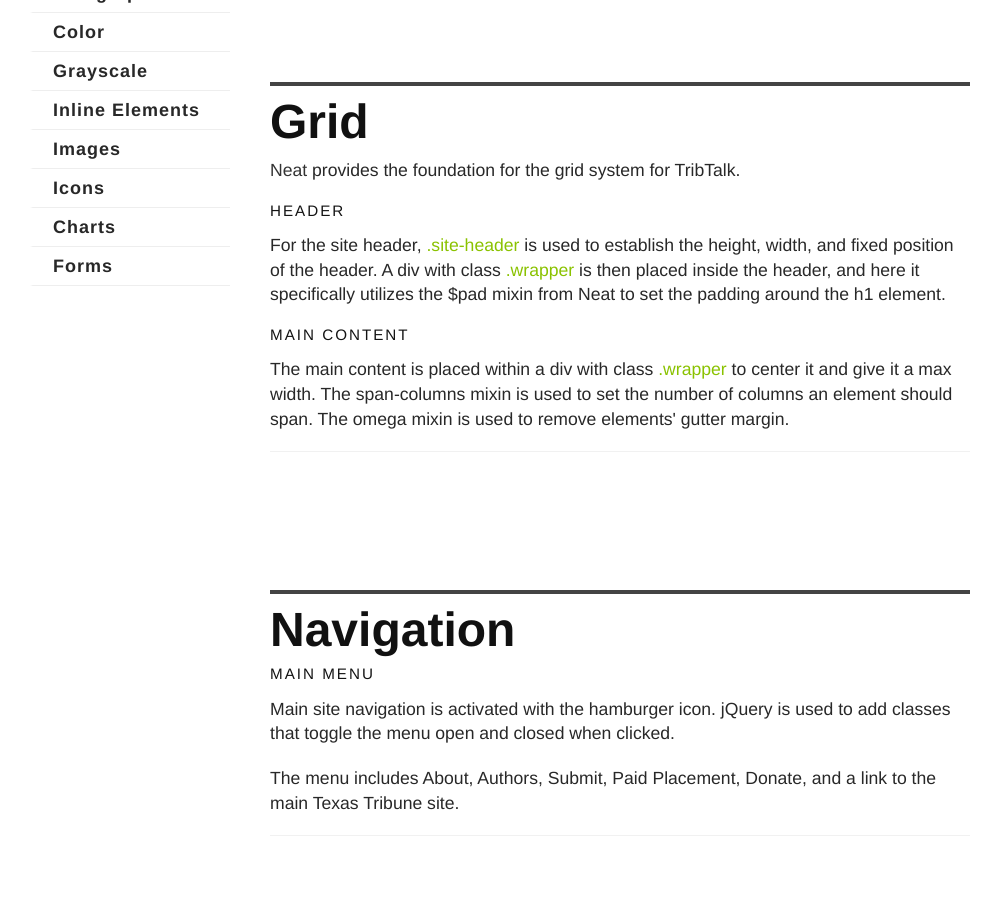
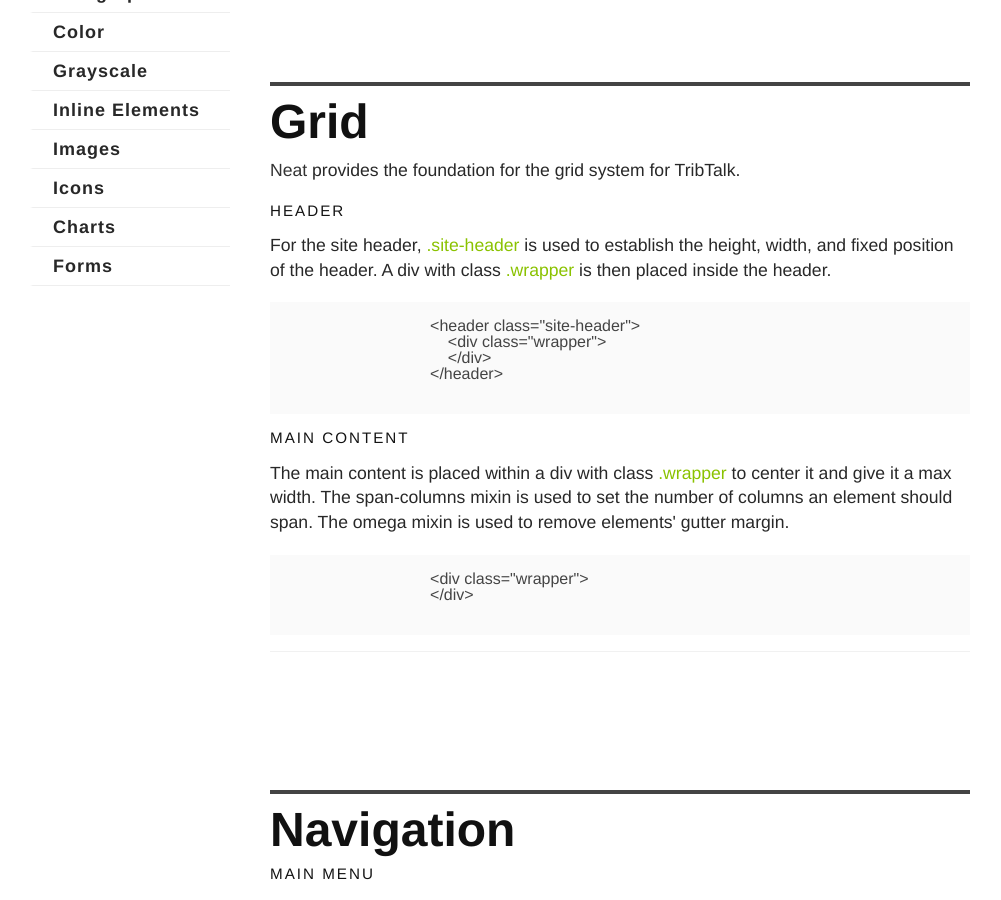
Before and after one commit to texastribune/styleguides, a Jekyll site: the page built from tribtalkstyle.html, in a window 1280 px wide and 900 px high, scrolled down 573 px. Shown: the whole window, without its empty margins (140-1141 px from the left). Built offline with Jekyll 4.4.1, drawn with Linux system fonts in a browser that asks for light colours.

Commit message:
Add example code to grid section, and tweak copy

```diff
--- a/tribtalkstyle.html
+++ b/tribtalkstyle.html
@@ -51,9 +51,27 @@ title: TribTalk Style
                     <h2>Grid</h2>
                         <p><a href="http://neat.bourbon.io/">Neat</a> provides the foundation for the grid system for TribTalk.</p>
                     <h3 class="sg-header">Header</h3>
-                        <p>For the site header, <span class="inline-class">.site-header</span> is used to establish the height, width, and fixed position of the header. A div with class <span class="inline-class">.wrapper</span> is then placed inside the header, and here it specifically utilizes the $pad mixin from Neat to set the padding around the h1 element.</p>
+                        <p>For the site header, <span class="inline-class">.site-header</span> is used to establish the height, width, and fixed position of the header. A div with class <span class="inline-class">.wrapper</span> is then placed inside the header.</p>
+                        <div class="example-code">
+                            <pre>
+                                <code>
+                                    &lt;header class="site-header"&gt;
+                                        &lt;div class="wrapper"&gt;
+                                        &lt;/div&gt;
+                                    &lt;/header&gt;
+                                </code>
+                            </pre>
+                        </div>
                     <h3 class="sg-header">Main Content</h3>
                         <p>The main content is placed within a div with class <span class="inline-class">.wrapper</span> to center it and give it a max width. The span-columns mixin is used to set the number of columns an element should span. The omega mixin is used to remove elements' gutter margin.</p>
+                        <div class="example-code">
+                            <pre>
+                                <code>
+                                    &lt;div class="wrapper"&gt;
+                                    &lt;/div&gt;
+                                </code>
+                            </pre>
+                        </div>
                     <hr/>
                 </article>
             </div>
```
